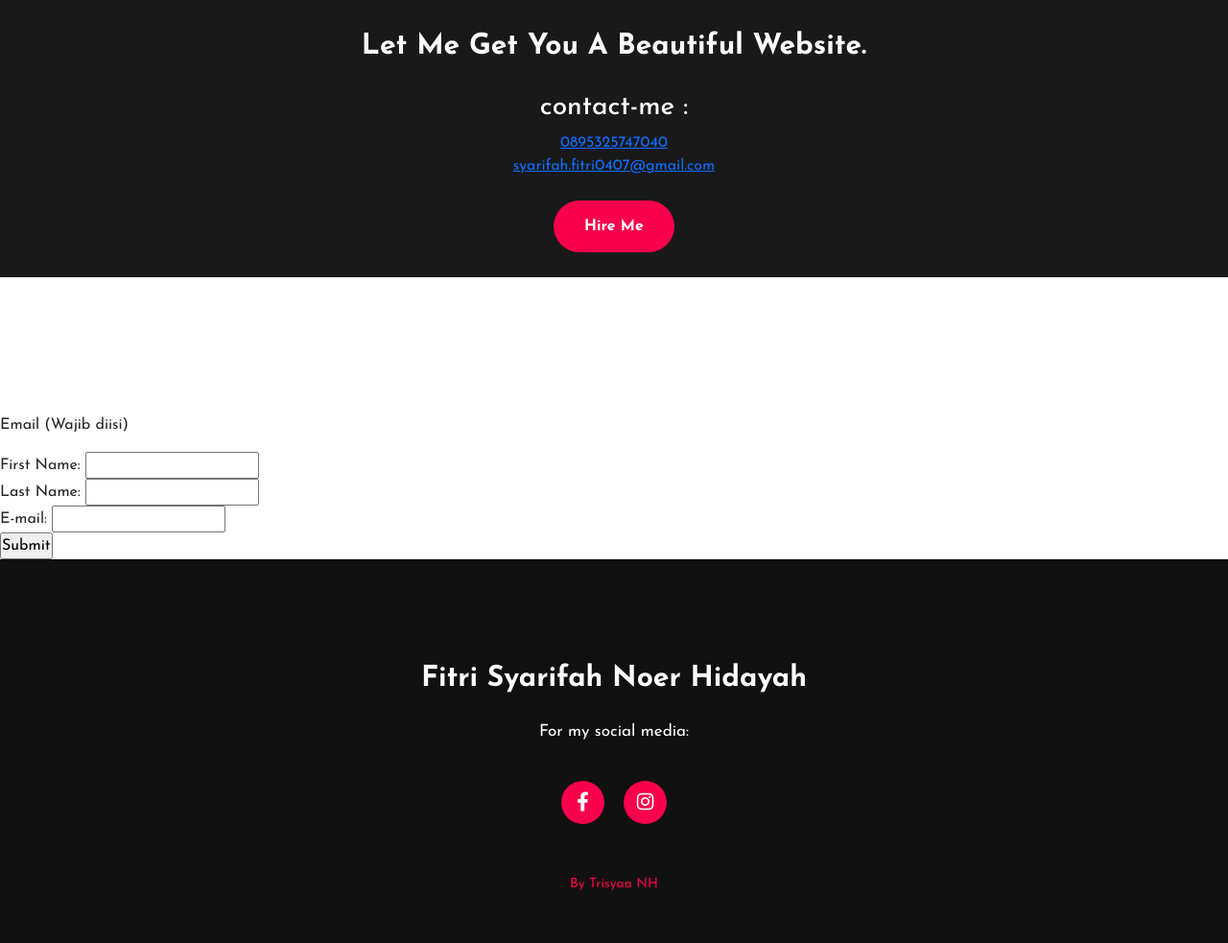
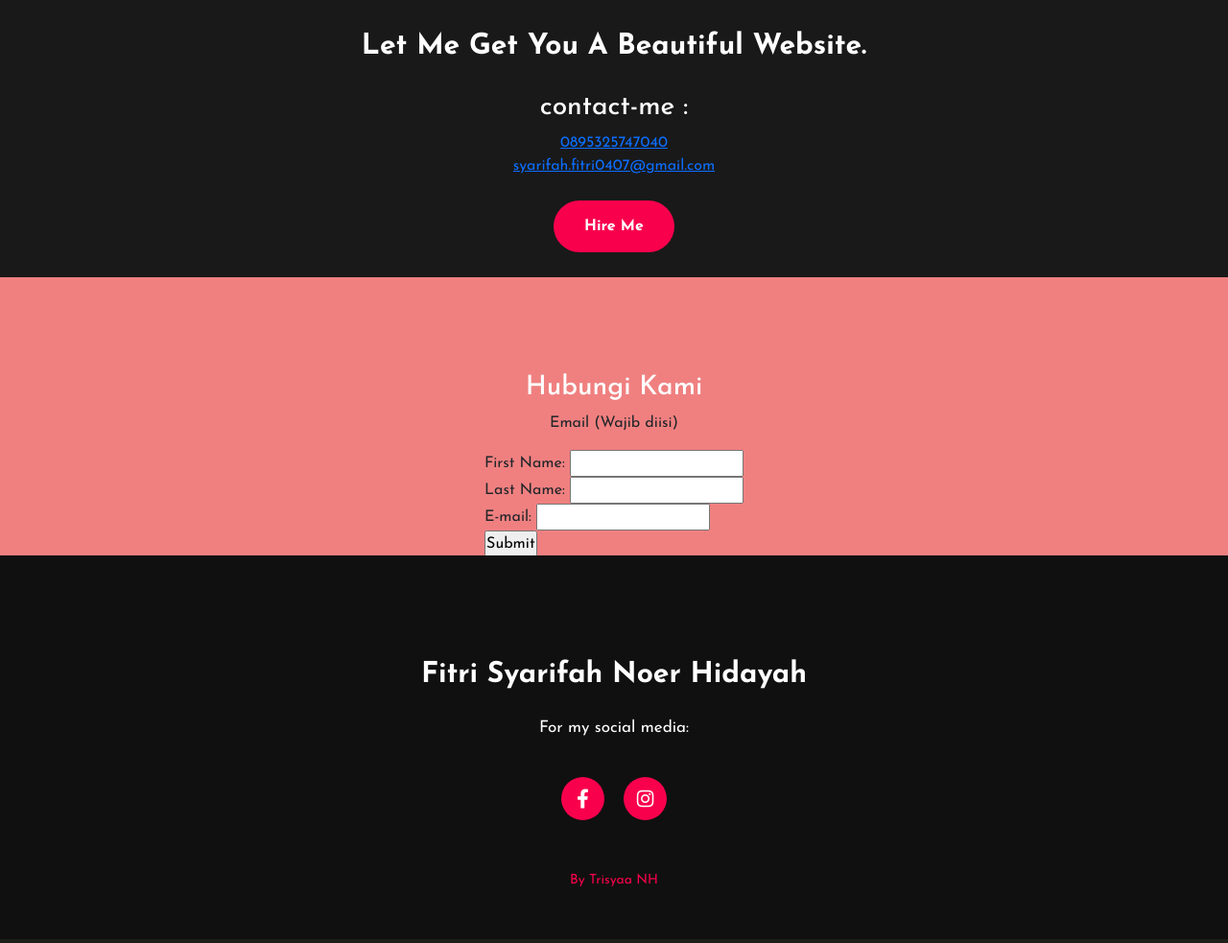
Before and after one commit to Fitrisyarifah/tugas, a PHP site: page / in a window 1280 px wide. Shown: the part 2561-3544 px from the top of the page at 96% size. Run offline with PHP 8.4, Linux system fonts and the light colour scheme.

Commit message:
Update style.css

```diff
--- a/style.css
+++ b/style.css
@@ -7,7 +7,7 @@
 .hero{
 	height: 100vh;
 	width: 100%;
-	background-image: url(background.jpg);
+	background-image: url(../img/background.jpg);
 	background-size: cover;
 	background-position: center;
 }
@@ -258,6 +258,13 @@ h5{
 	color: #889eab;
 }
 .contact-form {
+	width: 100%;
+	height: 290px;
+	background: lightcoral;
+	display: flex;
+	align-items: center;
+	flex-direction: column;
+	justify-content: center;
 	padding-top: 100px;
 }
 footer{
```
